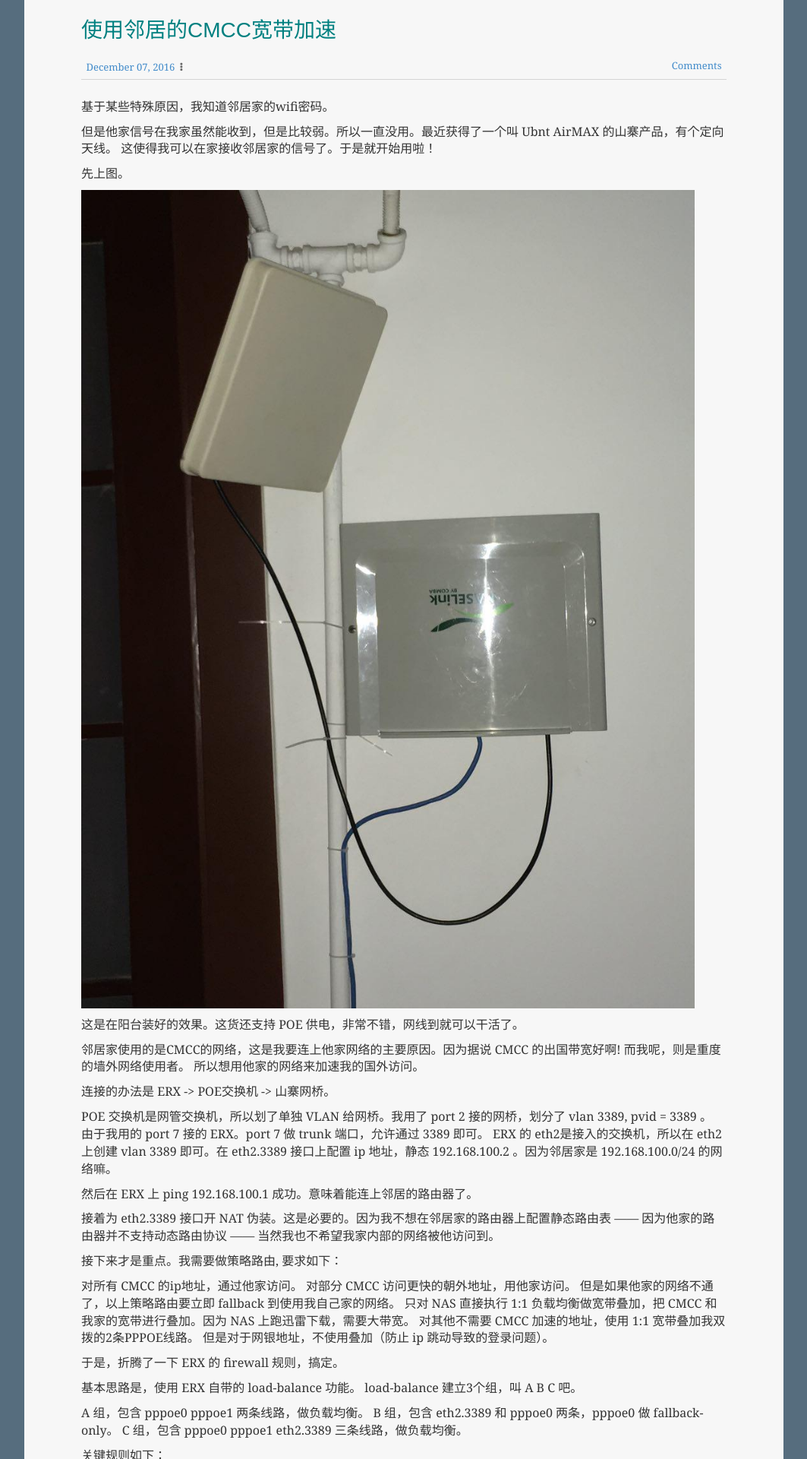
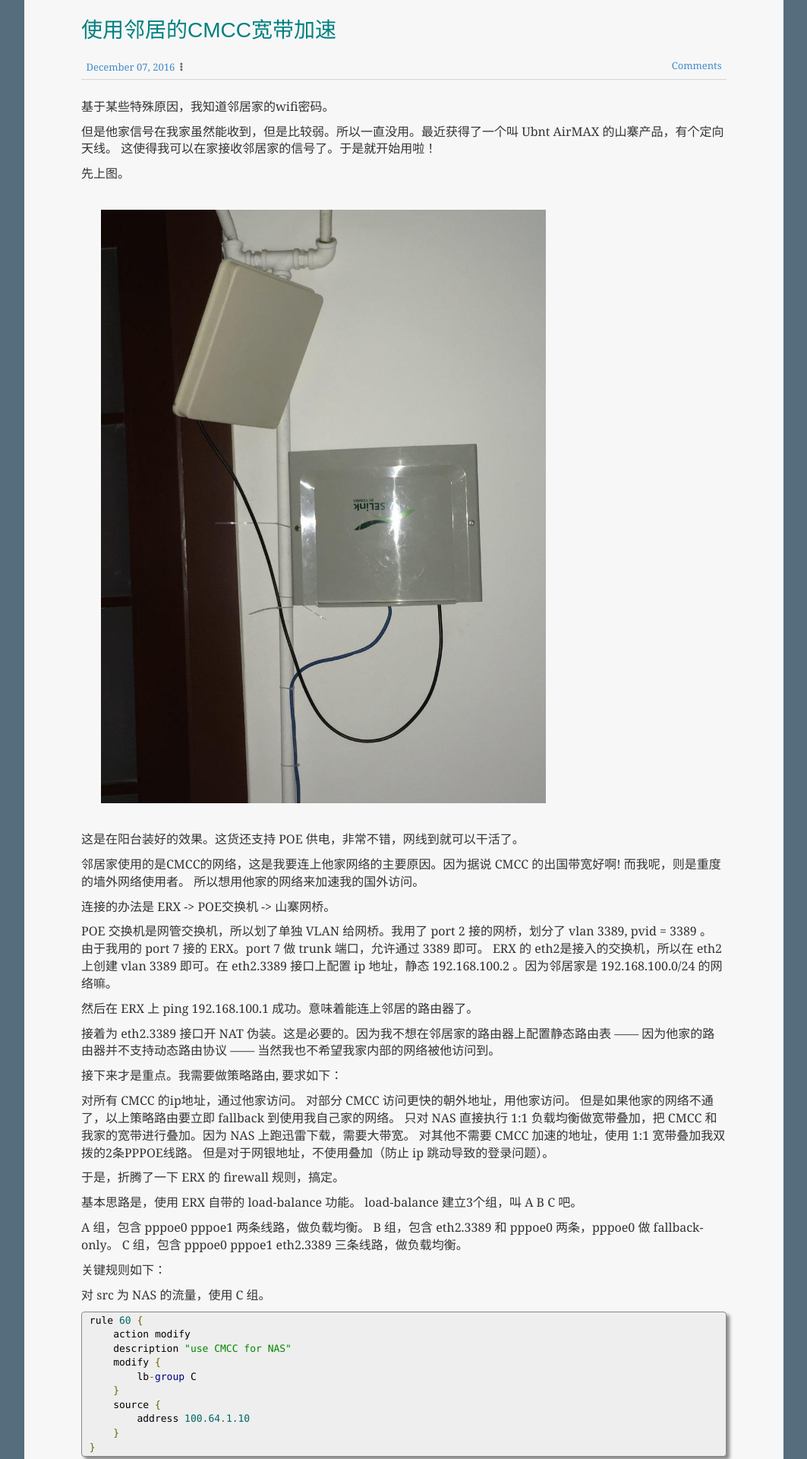
Before and after one commit to microcai/microcai.github.io, a Jekyll site: the page built from index.html, in a window 1280 px wide. Shown: the part 404-2324 px from the top of the page at 76% size, without its empty margins (108-1171 px from the left). Built offline with Jekyll 4.4.1, drawn with Linux system fonts in a browser that asks for light colours; the list of posts is cut into pages by our own code; comment, search, counter and statistics services are not loaded.

Commit message:
style update

```diff
--- a/static/css/application.css
+++ b/static/css/application.css
@@ -320,5 +320,6 @@ h3 {
 }
 
 body .post-entry img {
-   width: 95%;
+   width: 75%;
+   padding: 3ex;
 }
```
